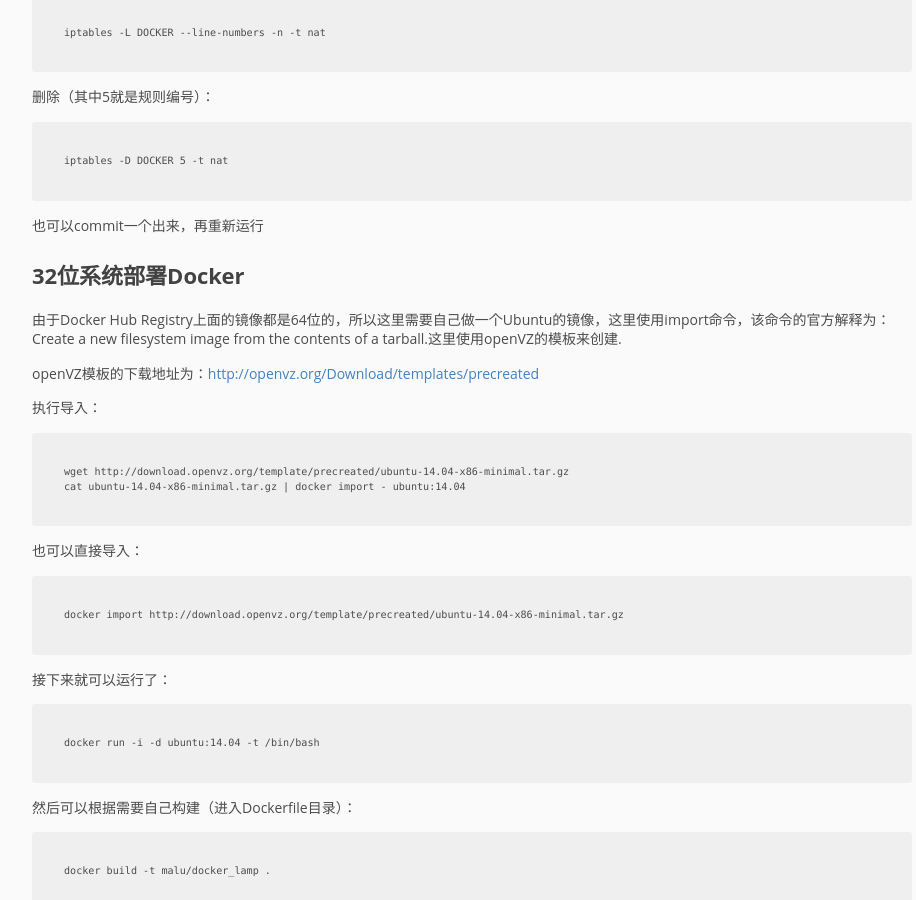
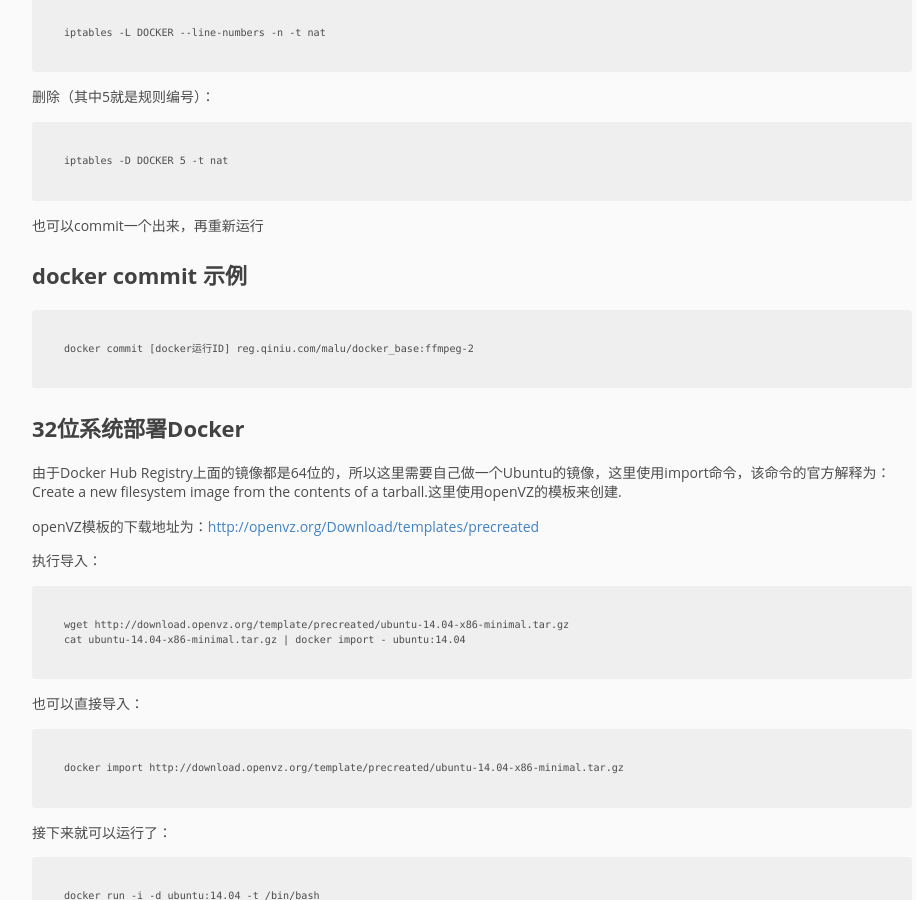
Before and after one commit to pingmalu/pingmalu.github.io, a Jekyll site: the page built from _posts/2015-12-02-Docker日常笔记.md, in a window 1280 px wide and 900 px high, scrolled down 5725 px. Shown: the whole window, without its empty margins (168-1084 px from the left). Built offline with Jekyll 4.4.1, drawn with Linux system fonts in a browser that asks for light colours.

Commit message:
'update'

```diff
--- a/_posts/2015-12-02-Docker日常笔记.md
+++ b/_posts/2015-12-02-Docker日常笔记.md
@@ -213,6 +213,10 @@ iptable转发端口，将容器的8000端口映射到Docker主机的8001端口
 
 也可以commit一个出来，再重新运行
 
+# docker commit 示例
+
+	docker commit [docker运行ID] reg.qiniu.com/malu/docker_base:ffmpeg-2
+
 
 # 32位系统部署Docker
 
```
